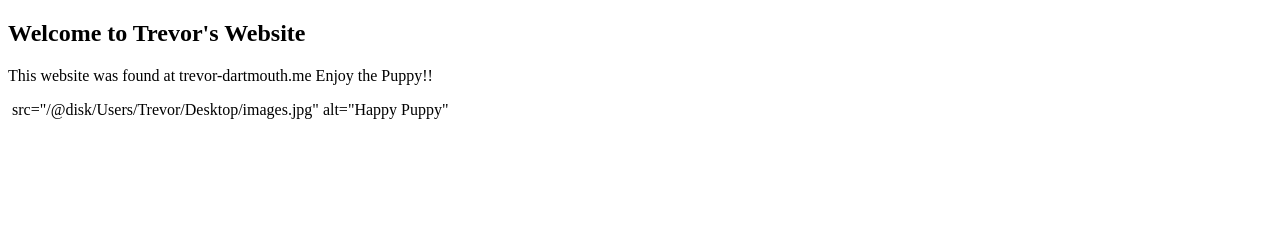
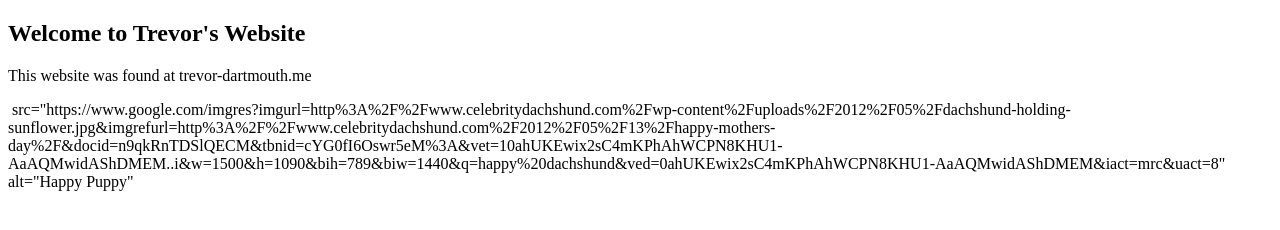
Before and after one commit to Trevor-Dartmouth/trevor-dartmouth.me, a plain HTML site: page index.html in a window 1280 px wide. Drawn offline with Linux system fonts and the light colour scheme.

Commit message:
SA-1 Picture With URL

```diff
--- a/index.html
+++ b/index.html
@@ -8,10 +8,9 @@
         <h2>Welcome to Trevor's Website</h2>
         <p>
             This website was found at trevor-dartmouth.me
-            Enjoy the Puppy!!
         </p>
 
-        <img> src="/Users/Trevor/Desktop/images.jpg" alt="Happy Puppy"
+        <img> src="https://www.google.com/imgres?imgurl=http%3A%2F%2Fwww.celebritydachshund.com%2Fwp-content%2Fuploads%2F2012%2F05%2Fdachshund-holding-sunflower.jpg&imgrefurl=http%3A%2F%2Fwww.celebritydachshund.com%2F2012%2F05%2F13%2Fhappy-mothers-day%2F&docid=n9qkRnTDSlQECM&tbnid=cYG0fI6Oswr5eM%3A&vet=10ahUKEwix2sC4mKPhAhWCPN8KHU1-AaAQMwidAShDMEM..i&w=1500&h=1090&bih=789&biw=1440&q=happy%20dachshund&ved=0ahUKEwix2sC4mKPhAhWCPN8KHU1-AaAQMwidAShDMEM&iact=mrc&uact=8" alt="Happy Puppy"
 
     </body>
 </html>
```
